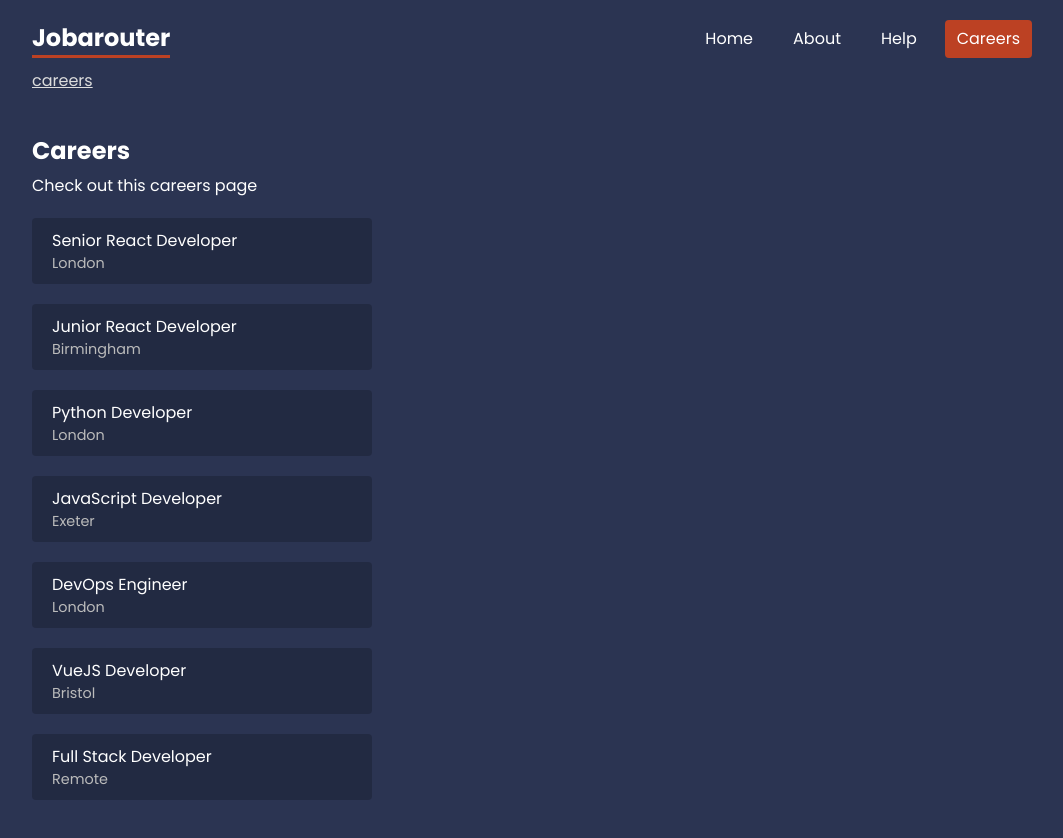
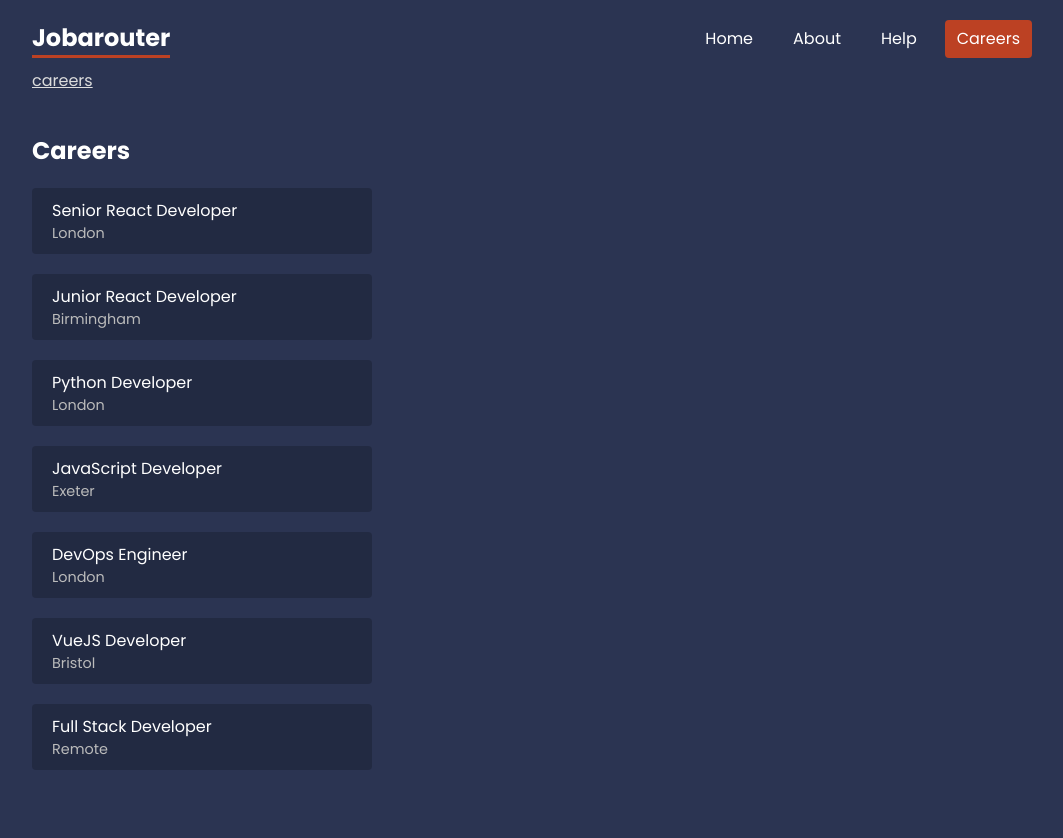
Before and after one commit to Nadia982/jobarouter, a React (Create React App) app: page /careers in a window 1280 px wide. Shown: the whole page, without its empty margins (108-1171 px from the left). After the commit the page ends 810 px from the top, so only its background shows below. Built offline with nearby package versions, Linux system fonts and the light colour scheme; data requests are answered from the project's data file.

Commit message:
removed introductory sentence from CareersLayout component

```diff
--- a/src/layouts/CareersLayout.js
+++ b/src/layouts/CareersLayout.js
@@ -4,7 +4,6 @@ export default function CareersLayout() {
   return (
     <div className="careers-layout">
         <h2>Careers</h2>
-        <p>Check out this careers page</p>
         <Outlet/>
     </div>
   )
```
